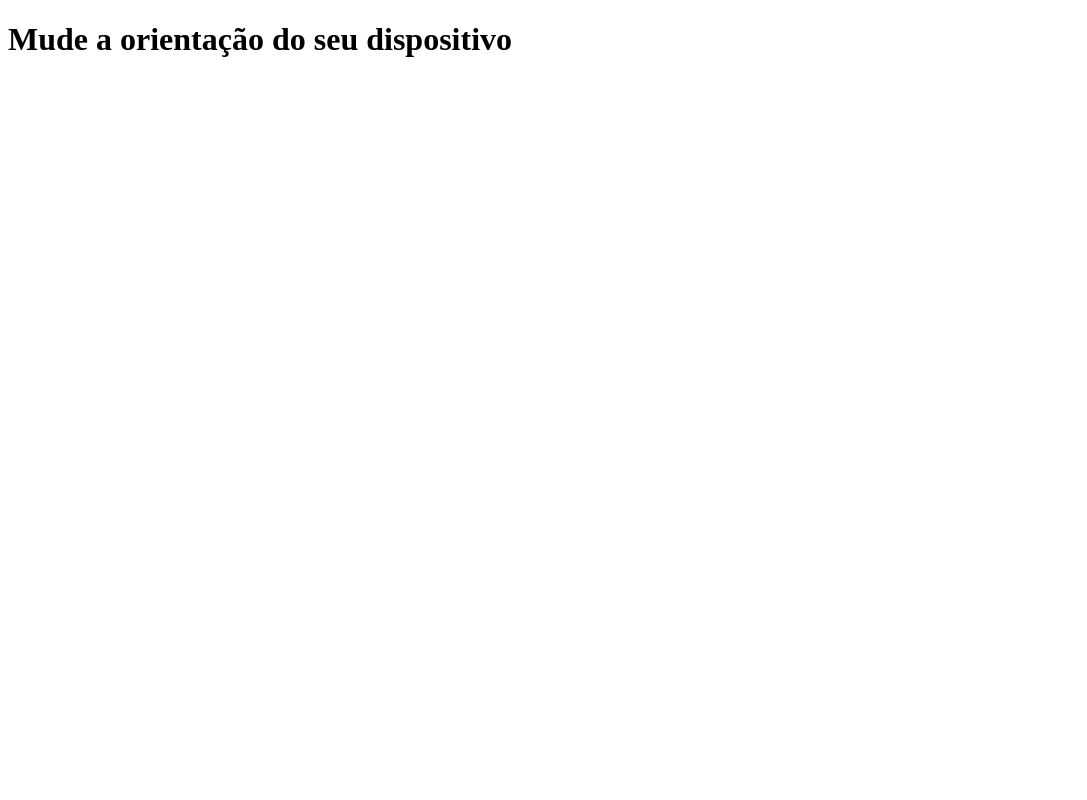
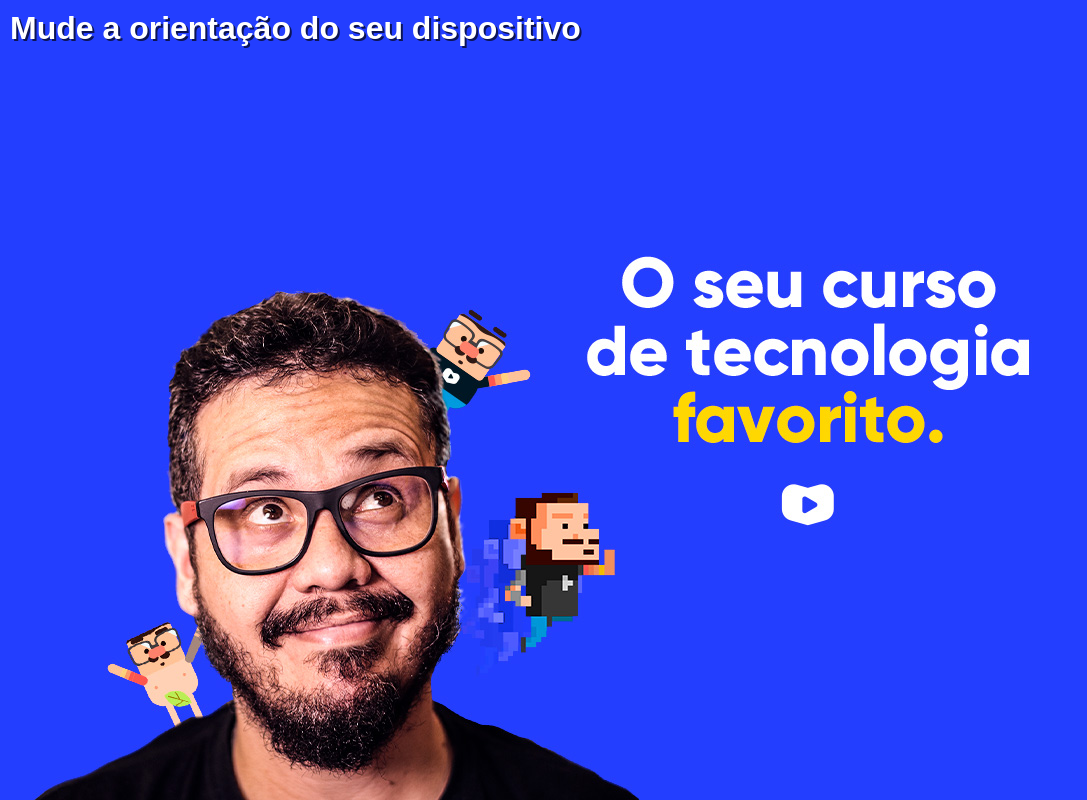
Before and after one commit to joaoooDias/html-css, a plain HTML site: page exercicios/ex026/mq002/index.html in a window 1280 px wide. Shown: the whole page, without its empty margins (0-1087 px from the left). Drawn offline with Linux system fonts and the light colour scheme.

Commit message:
exercicio 002

```diff
--- a/exercicios/ex026/mq002/estilos/paisagem.css
+++ b/exercicios/ex026/mq002/estilos/paisagem.css
@@ -1,3 +1,8 @@
 @charset "UTF-8";
 
 /* Aparelho deitado (landscape) */
+
+body{
+    background-image: url(../imagens/cev-landscape.jpg);
+    background-position: left bottom;
+}
--- a/exercicios/ex026/mq002/estilos/retrato.css
+++ b/exercicios/ex026/mq002/estilos/retrato.css
@@ -1,3 +1,8 @@
 @charset "UTF-8";
 
 /* Aparelho em pé (portrait) */
+
+body{
+    background: url(../imagens/cev-portrait.jpg);
+    background-position: center bottom;
+}
--- a/exercicios/ex026/mq002/estilos/style.css
+++ b/exercicios/ex026/mq002/estilos/style.css
@@ -1 +1,23 @@
 @charset "UTF-8";
+
+/* Configurações gerais */
+
+*{
+    margin: 0px;
+    padding: 0px;
+    font-family: Arial, Helvetica, sans-serif;
+}
+
+html, body{
+    width: 100vw;
+    height: 100vh;
+    background-color: #233eff;
+    background-size: contain;
+    background-repeat: no-repeat;
+}
+
+h1{
+    color: white;
+    text-shadow: 2px 2px 0px #0c1455;
+    padding: 10px;
+}
```
